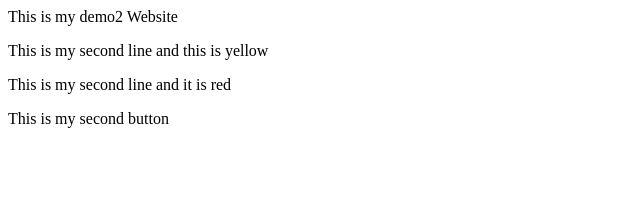
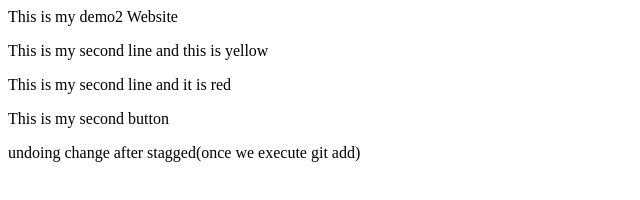
Before and after one commit to Priyanshu8265/demo2, a plain HTML site: page index.html in a window 1280 px wide. Shown: the whole page, without its empty margins (0-640 px from the left). Drawn offline with Linux system fonts and the light colour scheme.

Commit message:
1st commit

```diff
--- a/index.html
+++ b/index.html
@@ -2,3 +2,4 @@
 <p> This is my second line and this is yellow</p>
 <p> This is my second line and it is red </p>
 <p> This is my second button</p>
+<p> undoing change after stagged(once we execute git add)</p>
```
Also changed, not shown: p.css (line endings or trailing spaces).
